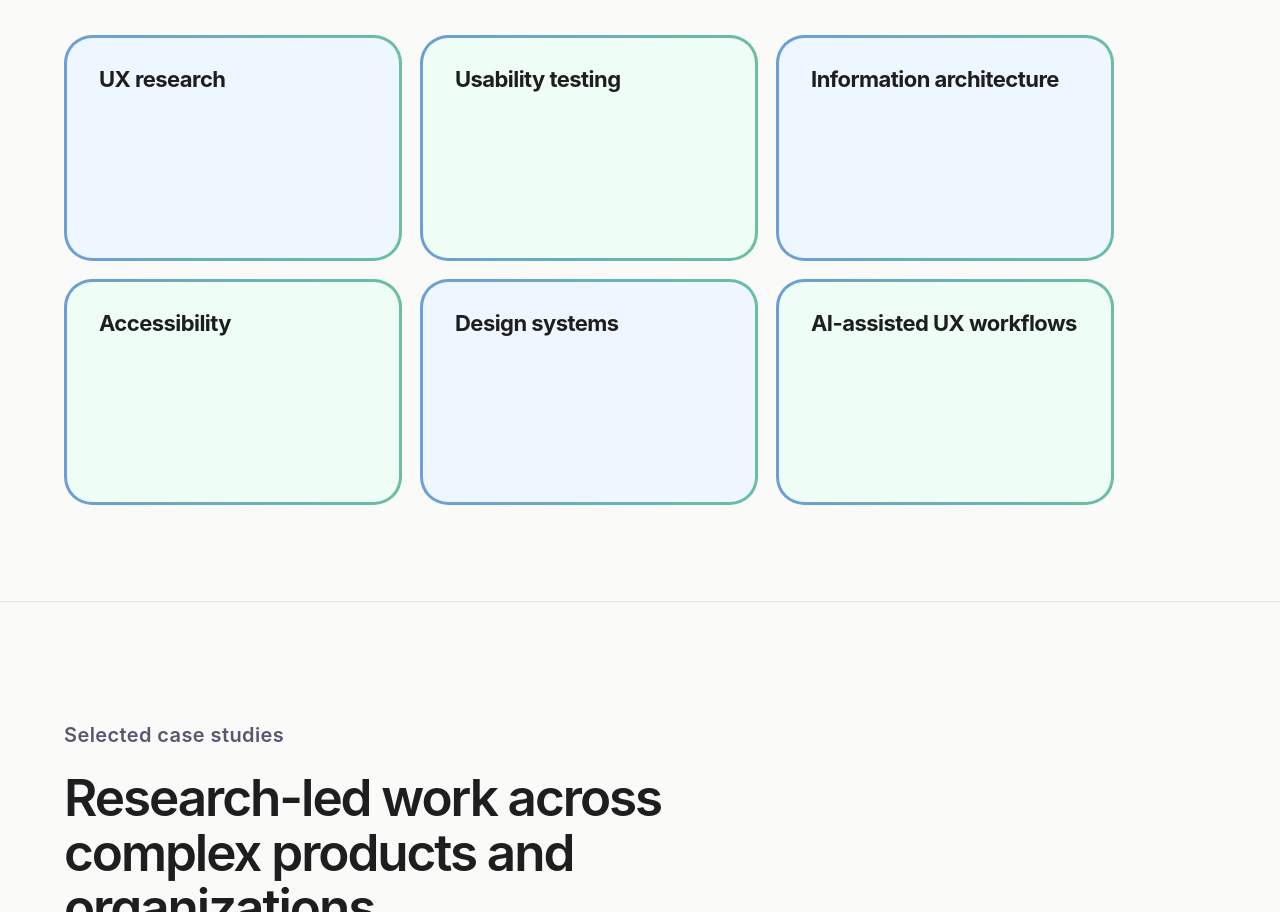
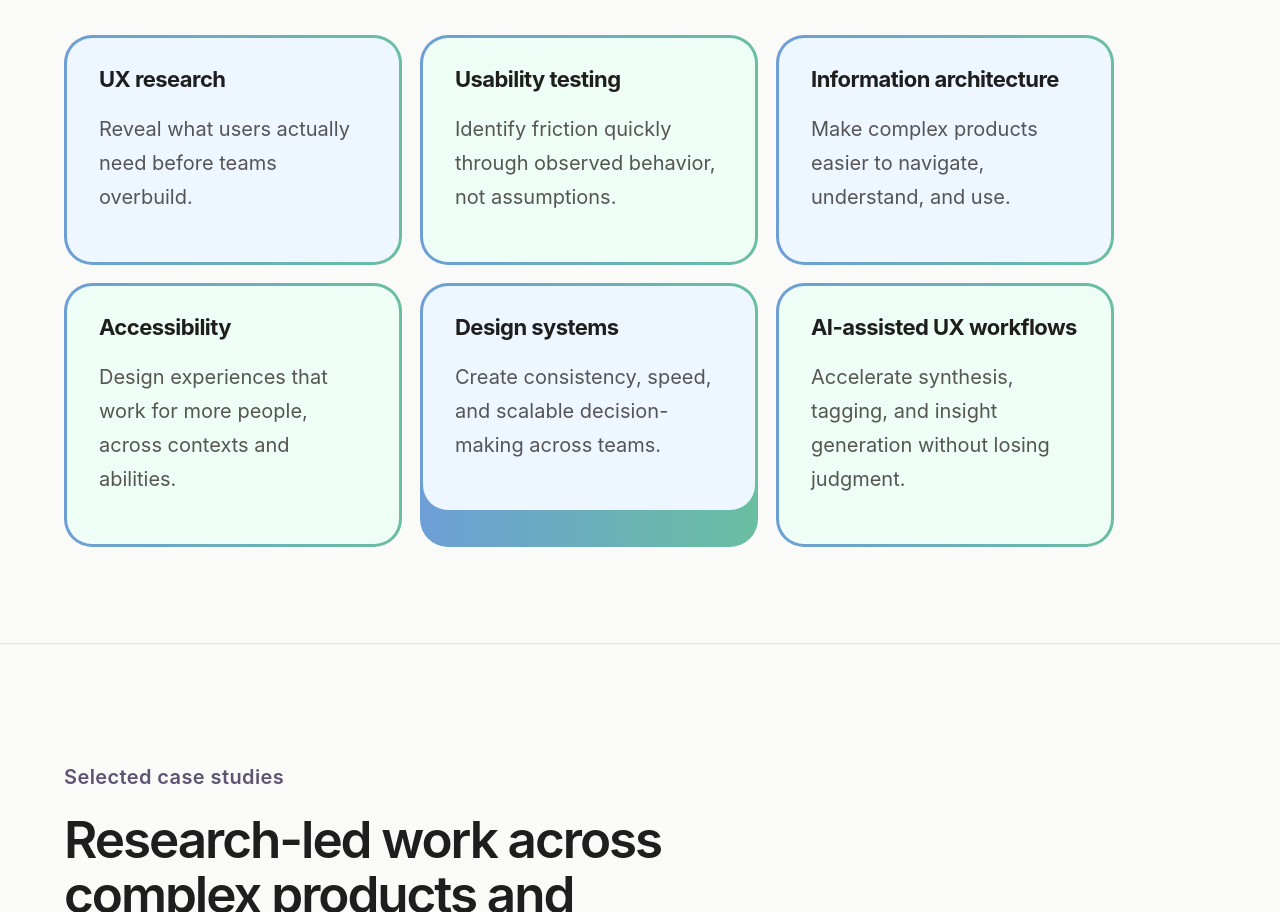
Before and after one commit to micheleroohani/michele-harper-portfolio, a React (Vite) app: page / in a window 1280 px wide. Shown: the part 1574-2486 px from the top of the page. Built offline with nearby package versions, Linux system fonts and the light colour scheme.

Commit message:
Display item description in the card
Added a paragraph to display item description.

```diff
--- a/src/main.jsx
+++ b/src/main.jsx
@@ -118,7 +118,8 @@ function App() {
       className="card"
       style={{ backgroundColor: item.color }}
     >
-      <h3>{item.label}</h3>
+    <h3>{item.label}</h3>
+<p>{item.description}</p>
     </div>
   </div>
 ))}
```
